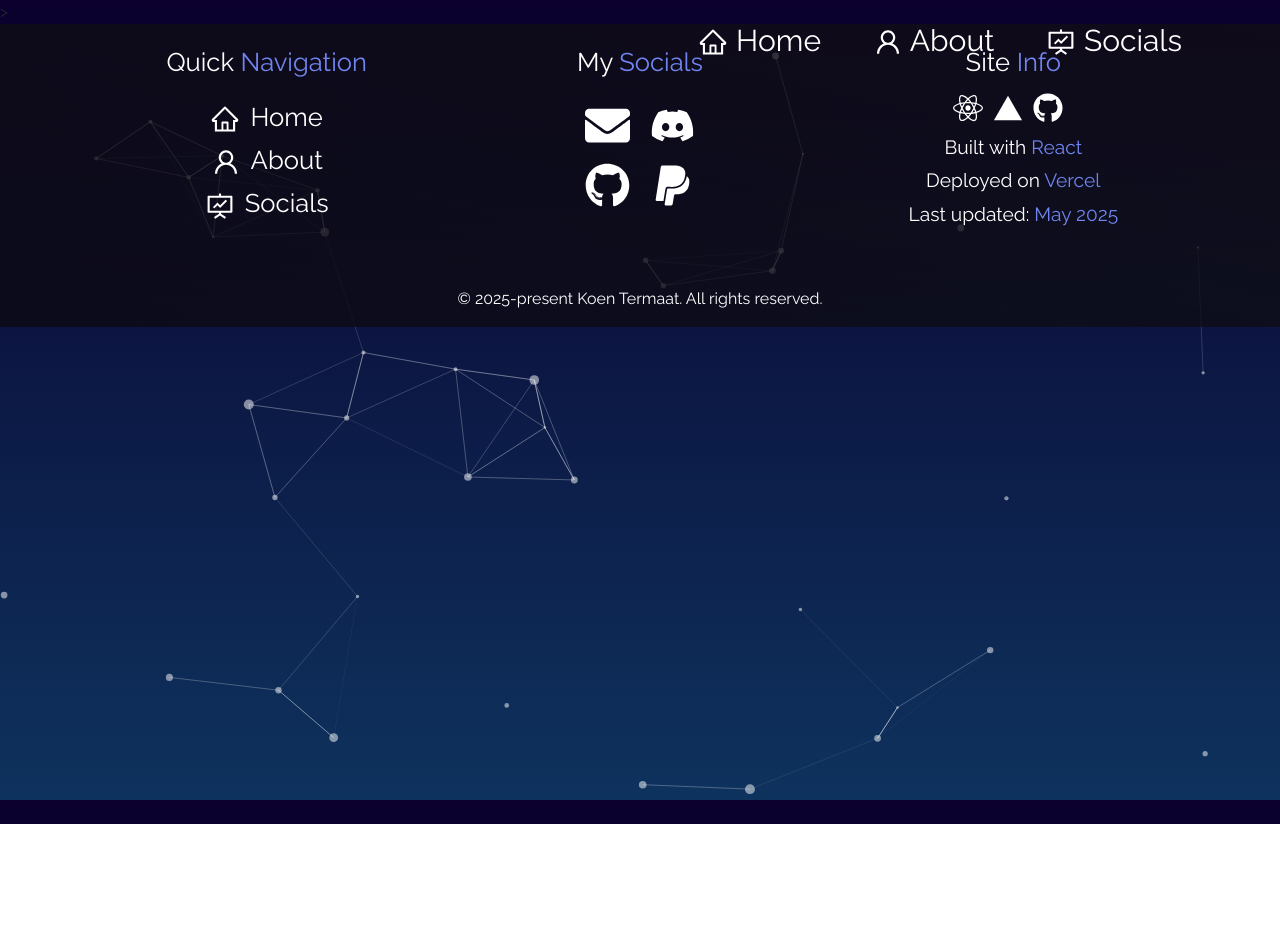
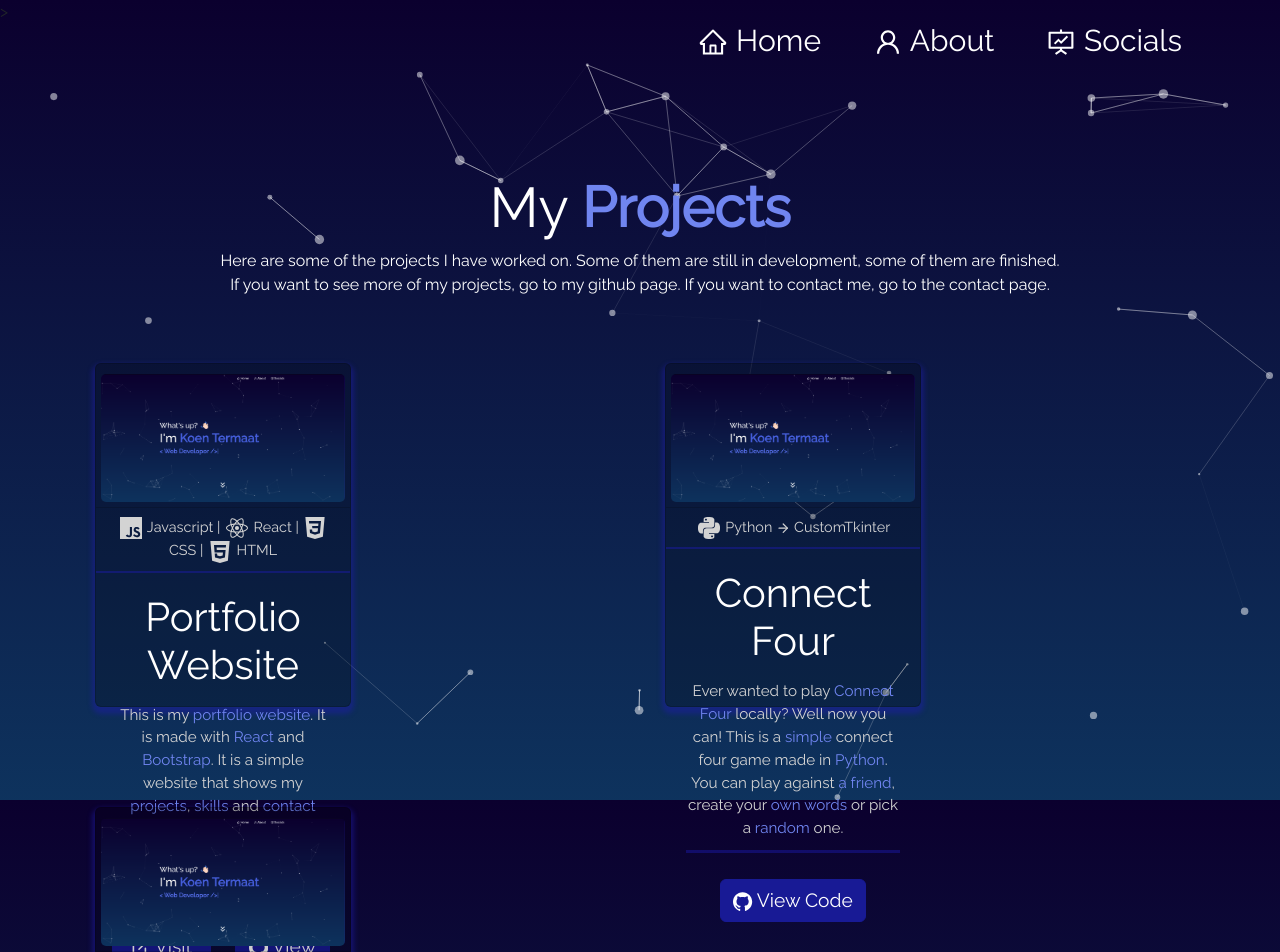
Before and after one commit to Koenie06/Portfolio, a React (Create React App) app: page /projects in a window 1280 px wide. Shown: the top 952 px of the page. Before the commit the page ends 824 px from the top, so only its background shows below. Built offline with nearby package versions, Linux system fonts and the light colour scheme.

Commit message:
Add project page

```diff
--- a/src/App.js
+++ b/src/App.js
@@ -2,6 +2,7 @@ import React, { useState, useEffect, lazy, Suspense } from "react";
 import Preloader from "../src/components/Pre";
 import Navbar from "./components/Navbar/Navbar.js";
 import Home from "./components/Home/Home";
+import Projects from "./components/Projects/Projects.js";
 import {
   BrowserRouter as Router,
   Route,
@@ -38,7 +39,8 @@ function App() {
                 <ScrollToTop />
                 <Routes>
                     <Route path="/" element={<Home />} />
-                </Routes>
+                    <Route path="/projects" element={<Projects />} />
+                 </Routes>
             </div>
             <Suspense fallback={<div>Loading...</div>}>
                 <Footer />
--- /dev/null
+++ b/src/components/Projects/ProjectCards.js
@@ -0,0 +1,50 @@
+import React from "react";
+import { Row, Col } from "react-bootstrap";
+import Card from "react-bootstrap/Card";
+import Button from "react-bootstrap/Button";
+import ListGroup from 'react-bootstrap/ListGroup';
+import img1 from "../../Assets/website.png";
+
+import {
+    SiGithub,
+} from "react-icons/si";
+
+function ProjectCards(props) {
+    return (
+        <Card className="project-card-view">
+            <Card.Img
+                src={img1}
+                alt="Card image"
+                variant="top"
+                style={{ objectFit: 'cover' }}
+                className="project-card-img"
+            />
+            <ListGroup className="project-card-list">
+                <ListGroup.Item className="project-card-list-item">{props.languages}</ListGroup.Item>
+            </ListGroup>
+            <Card.Body className="project-card-body">
+                <Card.Title className="project-card-title">{props.title}</Card.Title>
+                <Card.Text className="project-card-text">{props.description}</Card.Text>
+                {props.btnName && (
+                    <Row className="project-btn-row">
+                        <Col md={6}>
+                            <Button href={props.btnLink} target="_blank" rel="noopener noreferrer" className="project-card-btn left" variant="primary">{props.btnIcon} {props.btnName}</Button>
+                        </Col>
+                        <Col md={6}>
+                            <Button href={props.githubLink} target="_blank" rel="noopener noreferrer" className="project-card-btn right" variant="secondary"><SiGithub /> View Code</Button>
+                        </Col>
+                    </Row>
+                )}
+                {!props.btnName && (
+                    <Row className="project-btn-row">
+                        <Col md={12}>
+                            <Button className="project-card-btn" target="_blank" rel="noopener noreferrer" variant="secondary"><SiGithub /> View Code</Button>
+                        </Col>
+                    </Row>
+                )}
+
+            </Card.Body>
+        </Card>
+    );
+};
+export default ProjectCards;
--- /dev/null
+++ b/src/components/Projects/Projects.css
@@ -0,0 +1,100 @@
+.project-section {
+    position: relative !important;
+    padding-top: 150px !important;
+    padding-bottom: 30px !important;
+}
+
+.project-heading {
+    color: white !important;
+    font-size: 3.5rem !important;
+    font-weight: 500 !important;
+}
+
+.project-card {
+    padding-top: 50px !important;
+    padding-bottom: 50px !important;
+    padding-left: 25px !important;
+    padding-right: 25px !important;
+    height: 100% !important;
+}
+
+.project-card-list {
+    border-radius: 0;
+    border-bottom: rgba(30, 28, 173, 0.459) 2px solid !important;
+}
+.project-card-list-item {
+    border: none !important;
+    font-size: 0.9rem;
+    background-color: transparent !important;
+    color: lightgray;
+}
+
+.project-card-view {
+    box-shadow: 0 4px 5px 3px rgba(30, 28, 173, 0.459) !important;
+    color: white !important;
+    background-color: rgba(0, 0, 0, 0.2) !important;
+    transition: all 0.5s ease 0s !important;
+    height: 43vh !important;
+    width: 20vw !important;
+}
+.project-card-view:hover {
+    transform: scale(1.05) !important;
+    overflow: hidden !important;
+    box-shadow: 0 4px 4px 5px rgba(52, 49, 203, 0.561) !important;
+}
+
+.project-card-img {
+    padding: 5px;
+    margin-top: 5px;
+    border-radius: 10px !important;
+}
+
+.project-card-body {
+    padding: 20px !important;
+    text-align: center !important;
+    height: 100% !important;
+}
+
+.project-card-title {
+    font-size: 2.5rem !important;
+    font-weight: 500 !important;
+    color: white !important;
+    margin-bottom: 15px;
+}
+.project-card-text {
+    font-size: 0.95rem !important;
+    font-weight: 400 !important;
+    color: lightgray !important;
+    padding-bottom: 10px;
+    border-bottom: rgba(30, 28, 173, 0.459) 3px solid !important;
+}
+
+.project-card-btn {
+    font-size: 1.2rem !important;
+    font-weight: 400 !important;
+    color: white !important;
+    background-color: #181a95 !important;
+    border-color: #181a95 !important;
+}
+
+.project-btn-row {
+    padding-top: 10px;
+}
+
+.right {
+    float: left !important;
+}
+.left {
+    float: right !important;
+}
+
+.project-card-btn:hover {
+    background-color: #191cb4 !important;
+}
+
+.project-language-icon {
+    width: 22px !important;
+    height: 22px !important;
+    margin-right: 2px !important;
+    margin-left: 2px;
+}
--- /dev/null
+++ b/src/components/Projects/Projects.js
@@ -0,0 +1,84 @@
+import React from "react";
+import { Container, Row, Col } from "react-bootstrap";
+import ProjectCards from "./ProjectCards";
+import './Projects.css';
+import { SiCss3, SiHtml5, SiJavascript, SiPython, SiReact } from "react-icons/si";
+import { FiArrowRight, FiExternalLink } from "react-icons/fi";
+
+function Projects() {
+  return (
+    <Container fluid className="project-section">
+      <Container style={{userSelect: "none", cursor: "default" }}>
+        <h1 className="project-heading">
+          My <strong className="blue">Projects</strong>
+        </h1>
+        <p style={{ color: "white" }}>
+            Here are some of the projects I have worked on. Some of them are still in development, some of them are finished.<br />If you want to see more of my projects, go to my github page. If you want to contact me, go to the contact page.
+        </p>
+        <Row style={{ justifyContent: "center", paddingBottom: "10px" }}>
+            <Col md={6} className="project-card">
+                <ProjectCards
+                    imgPath="https://cdn.discordapp.com/attachments/1052780891300184096/1150988822056469514/image.png"
+                    title="Portfolio Website"
+                    description={<>This is my <span className="blue">portfolio website</span>. It is made with <span className="blue">React</span> and <span className="blue">Bootstrap</span>. It is a simple website that shows my <span className="blue">projects</span>, <span className="blue">skills</span> and <span className="blue">contact information</span>. It is still in <span className="blue">development</span>, but it is almost finished.</>}
+                    languages={<><SiJavascript className="project-language-icon" /> Javascript | <SiReact className="project-language-icon" /> React | <SiCss3 className="project-language-icon" /> CSS | <SiHtml5 className="project-language-icon" /> HTML</>}
+                    githubLink="https://github.com/Koenie06/Portfolio"
+                    btnLink="https://www.koentermaat.com/"
+                    btnName="Visit Website"
+                    btnIcon={<FiExternalLink />}
+                />
+            </Col>
+            <Col md={6} className="project-card">
+                <ProjectCards
+                    imgPath=""
+                    title="Connect Four"
+                    languages={<><SiPython className="project-language-icon" /> Python <FiArrowRight /> CustomTkinter</>}
+                    description={<>Ever wanted to play <span className="blue">Connect Four</span> locally? Well now you can! This is a <span className="blue">simple</span> connect four game made in <span className="blue">Python</span>. You can play against <span className="blue">a friend</span>, create your <span className="blue">own words</span> or pick a <span className="blue">random</span> one.</>}
+                    githubLink="https://github.com/Koenie06/ConnectFourPY"
+                    demoLink=""
+                />
+            </Col>
+
+          <Col md={12} className="project-card">
+            <ProjectCards
+                imgPath=""
+                title="Hangman"
+                languages={<><SiPython className="project-language-icon" /> Python <FiArrowRight /> CustomTkinter</>}
+                description={<>Ever wanted to play <span className="blue">Hangman</span> locally with <span className="blue">a friend</span>? Well now you can! This is a <span className="blue">simple</span> hangman game made in <span className="blue">Python</span>. You can play against <span className="blue">a friend</span> or against <span className="blue">the computer</span>.</>}
+                githubLink=""
+                demoLink="https://github.com/Koenie06/HangmanPY"
+            />
+          </Col>
+
+          <Col md={4} className="project-card">
+            {/* <SocialCards
+              link="https://steamcommunity.com/id/koenonsteam/"
+              imgPath={steam}
+              imgStyle={{ marginTop: 15 }}
+              title="Steam"
+              btn={<SiSteam />}
+              btnName="Steam"
+              description="All though I do talk a lot about coding etc. I do have other hobbies, one of them is gaming. I play a lot of games. If you're a real stalker you might want to see which games I play.. Well here you go."
+              descStyle={{ marginTop: 10 }}
+            /> */}
+          </Col>
+
+          <Col md={4} className="project-card">
+            {/* <SocialCards
+              link="https://www.paypal.com/donate/?hosted_button_id=7WXFLFK9FW9KS"
+              imgPath={paypal}
+              imgStyle={{ marginTop: 18, marginBottom: 11 }}
+              title="Paypal"
+              btn={<SiPaypal />}
+              btnName="Paypal"
+              description="Want to support me? Want to help me out? Want to buy me a coffee? Go and donate to me on paypal. I'll be very thankful for it."
+              descStyle={{ marginTop: 25}}
+            /> */}
+          </Col>
+        </Row>
+      </Container>
+    </Container>
+  );
+}
+
+export default Projects;
```
Also changed, not shown: src/Assets/website.png (added).
